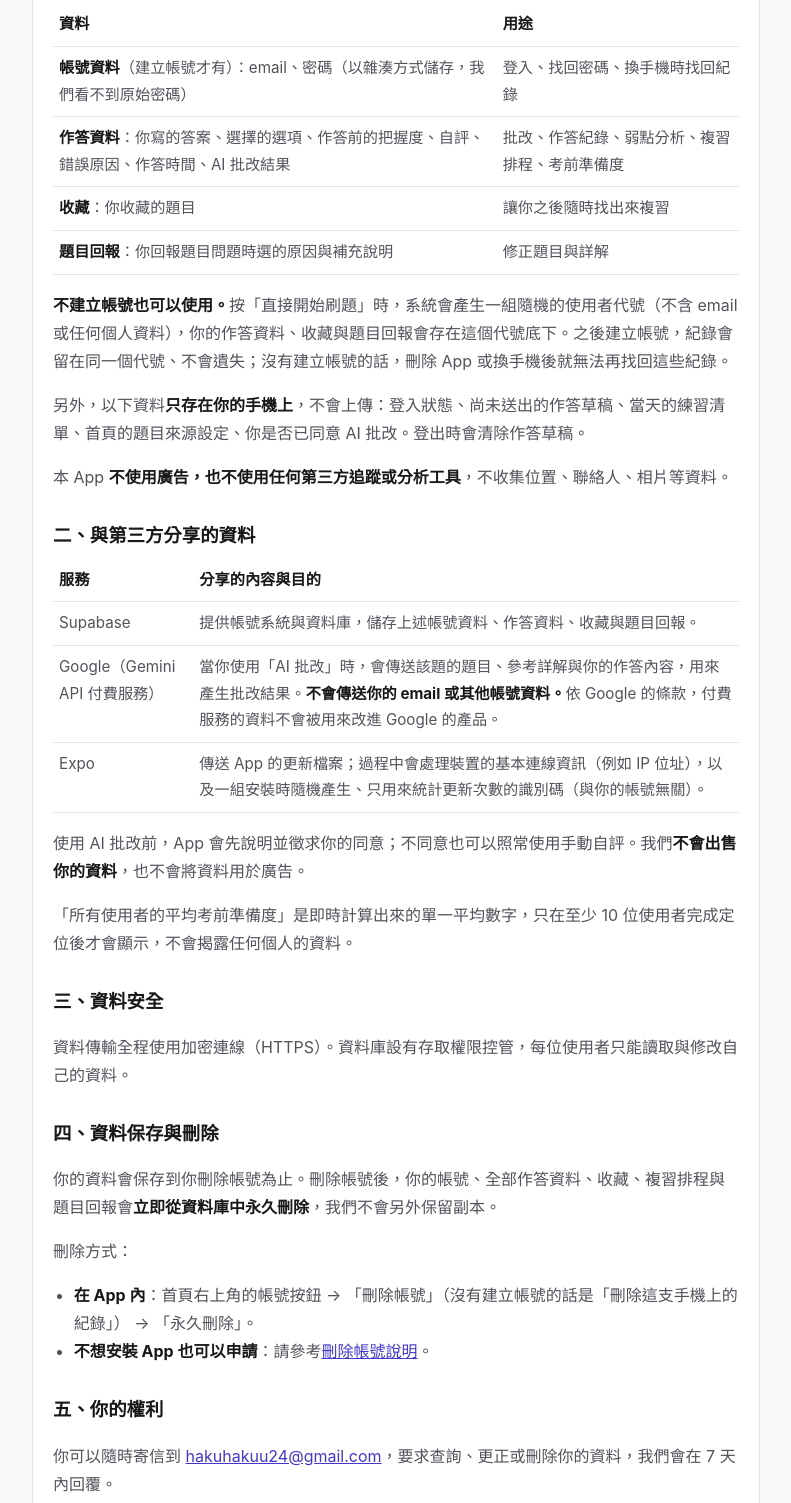
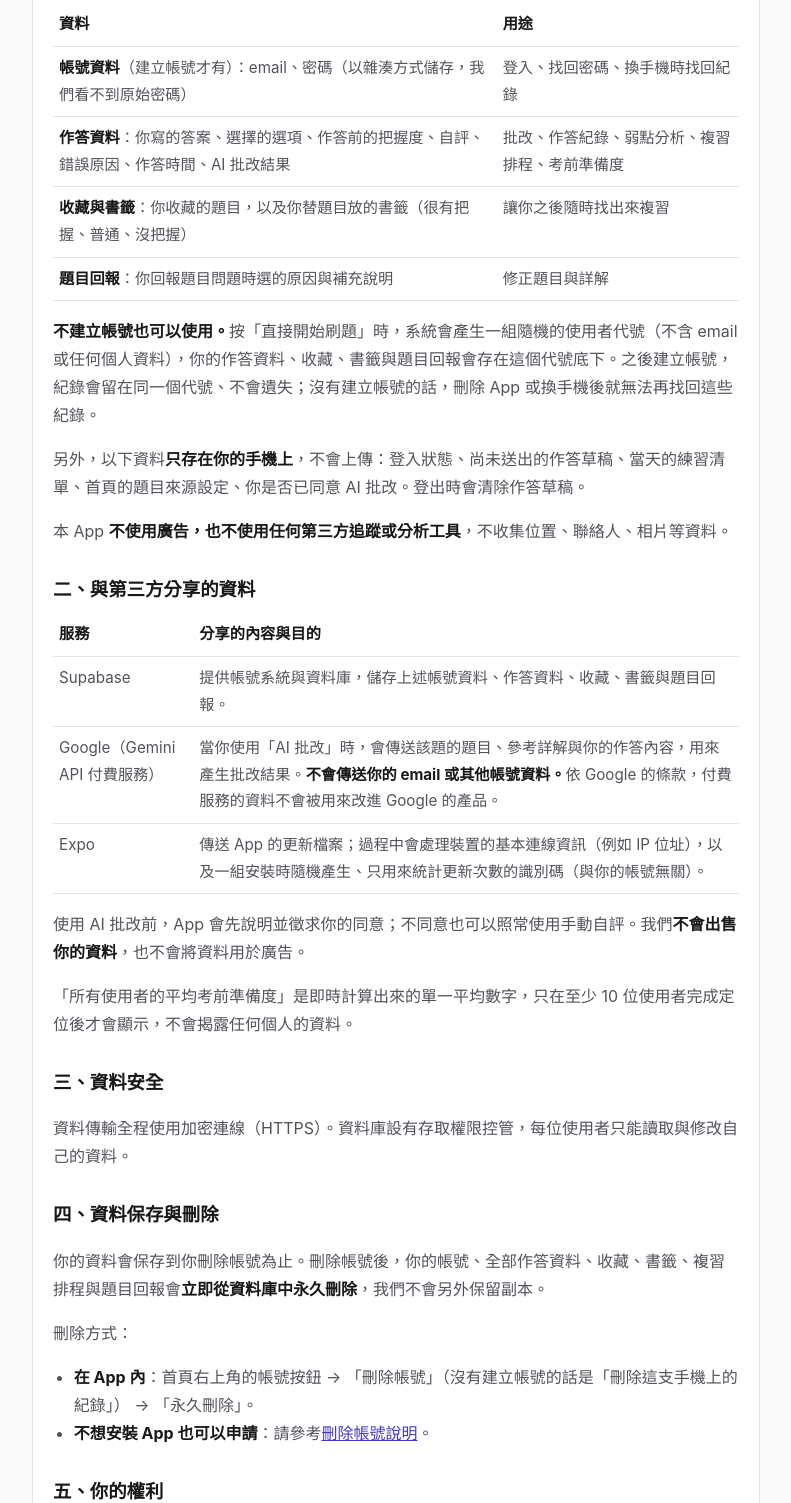
Before and after one commit to hakuhaku24/kaoyan-coach-legal, a plain HTML site: page privacy.html in a window 1280 px wide. Shown: the part 293-1796 px from the top of the page, without its empty margins (244-1035 px from the left). Drawn offline with Linux system fonts and the light colour scheme.

Commit message:
docs: privacy policy lists 書籤 next to 收藏
Co-Authored-By: Claude Opus 5.5 <noreply@anthropic.com>

```diff
--- a/privacy.html
+++ b/privacy.html
@@ -19,17 +19,17 @@
       <tr><th>資料</th><th>用途</th></tr>
       <tr><td><strong>帳號資料</strong>（建立帳號才有）：email、密碼（以雜湊方式儲存，我們看不到原始密碼）</td><td>登入、找回密碼、換手機時找回紀錄</td></tr>
       <tr><td><strong>作答資料</strong>：你寫的答案、選擇的選項、作答前的把握度、自評、錯誤原因、作答時間、AI 批改結果</td><td>批改、作答紀錄、弱點分析、複習排程、考前準備度</td></tr>
-      <tr><td><strong>收藏</strong>：你收藏的題目</td><td>讓你之後隨時找出來複習</td></tr>
+      <tr><td><strong>收藏與書籤</strong>：你收藏的題目，以及你替題目放的書籤（很有把握、普通、沒把握）</td><td>讓你之後隨時找出來複習</td></tr>
       <tr><td><strong>題目回報</strong>：你回報題目問題時選的原因與補充說明</td><td>修正題目與詳解</td></tr>
     </table>
-    <p><strong>不建立帳號也可以使用。</strong>按「直接開始刷題」時，系統會產生一組隨機的使用者代號（不含 email 或任何個人資料），你的作答資料、收藏與題目回報會存在這個代號底下。之後建立帳號，紀錄會留在同一個代號、不會遺失；沒有建立帳號的話，刪除 App 或換手機後就無法再找回這些紀錄。</p>
+    <p><strong>不建立帳號也可以使用。</strong>按「直接開始刷題」時，系統會產生一組隨機的使用者代號（不含 email 或任何個人資料），你的作答資料、收藏、書籤與題目回報會存在這個代號底下。之後建立帳號，紀錄會留在同一個代號、不會遺失；沒有建立帳號的話，刪除 App 或換手機後就無法再找回這些紀錄。</p>
     <p>另外，以下資料<strong>只存在你的手機上</strong>，不會上傳：登入狀態、尚未送出的作答草稿、當天的練習清單、首頁的題目來源設定、你是否已同意 AI 批改。登出時會清除作答草稿。</p>
     <p>本 App <strong>不使用廣告，也不使用任何第三方追蹤或分析工具</strong>，不收集位置、聯絡人、相片等資料。</p>
 
     <h2>二、與第三方分享的資料</h2>
     <table>
       <tr><th>服務</th><th>分享的內容與目的</th></tr>
-      <tr><td>Supabase</td><td>提供帳號系統與資料庫，儲存上述帳號資料、作答資料、收藏與題目回報。</td></tr>
+      <tr><td>Supabase</td><td>提供帳號系統與資料庫，儲存上述帳號資料、作答資料、收藏、書籤與題目回報。</td></tr>
       <tr><td>Google（Gemini API 付費服務）</td><td>當你使用「AI 批改」時，會傳送該題的題目、參考詳解與你的作答內容，用來產生批改結果。<strong>不會傳送你的 email 或其他帳號資料。</strong>依 Google 的條款，付費服務的資料不會被用來改進 Google 的產品。</td></tr>
       <tr><td>Expo</td><td>傳送 App 的更新檔案；過程中會處理裝置的基本連線資訊（例如 IP 位址），以及一組安裝時隨機產生、只用來統計更新次數的識別碼（與你的帳號無關）。</td></tr>
     </table>
@@ -40,7 +40,7 @@
     <p>資料傳輸全程使用加密連線（HTTPS）。資料庫設有存取權限控管，每位使用者只能讀取與修改自己的資料。</p>
 
     <h2>四、資料保存與刪除</h2>
-    <p>你的資料會保存到你刪除帳號為止。刪除帳號後，你的帳號、全部作答資料、收藏、複習排程與題目回報會<strong>立即從資料庫中永久刪除</strong>，我們不會另外保留副本。</p>
+    <p>你的資料會保存到你刪除帳號為止。刪除帳號後，你的帳號、全部作答資料、收藏、書籤、複習排程與題目回報會<strong>立即從資料庫中永久刪除</strong>，我們不會另外保留副本。</p>
     <p>刪除方式：</p>
     <ul>
       <li><strong>在 App 內</strong>：首頁右上角的帳號按鈕 → 「刪除帳號」（沒有建立帳號的話是「刪除這支手機上的紀錄」） → 「永久刪除」。</li>
```
